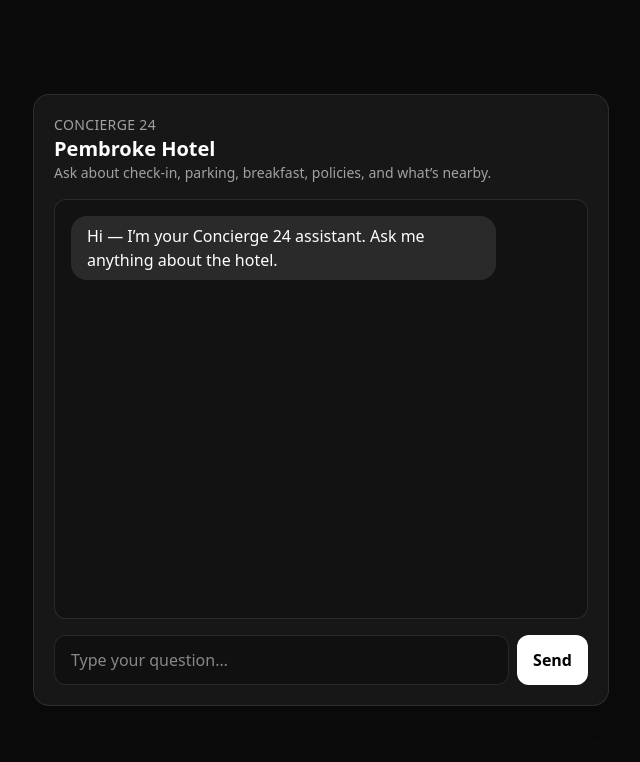
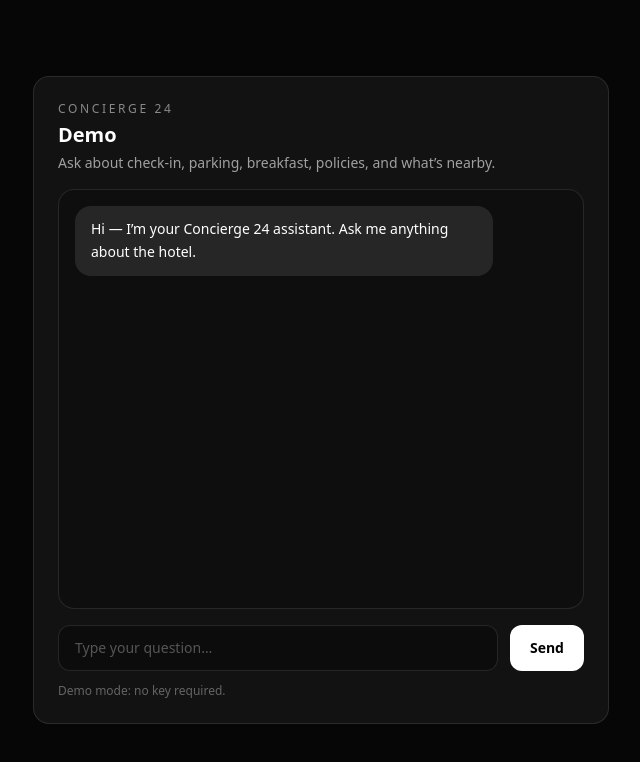
Before and after one commit to CookieMonster-88/24hour-concierge, a Next.js app: page /chat in a window 1280 px wide. Shown: the top 762 px of the page, without its empty margins (319-959 px from the left). Built offline with nearby package versions, Linux system fonts and the light colour scheme.

Commit message:
Fix chat line breaks (whitespace-pre-wrap)

```diff
--- a/app/ChatClient.tsx
+++ b/app/ChatClient.tsx
@@ -1,149 +1,134 @@
 "use client";
 
-import { useEffect, useMemo, useState } from "react";
+import React, { useEffect, useMemo, useRef, useState } from "react";
 import { useSearchParams } from "next/navigation";
 
-type ChatMsg = { role: "user" | "assistant"; content: string };
+type ChatMessage = {
+  role: "user" | "assistant";
+  content: string;
+};
 
-function getHotelFromParams(params: URLSearchParams) {
-  return params.get("hotel")?.toLowerCase() || "pembroke";
-}
-
-function getHotelKeyFromParams(params: URLSearchParams) {
-  return params.get("k") || "";
-}
-
-function prettyHotelName(hotel: string) {
-  if (hotel === "pembroke") return "Pembroke Hotel";
-  return hotel.replace(/-/g, " ").replace(/\b\w/g, (c) => c.toUpperCase());
+function getHotelFromParams(params: URLSearchParams | null) {
+  const raw = params?.get("hotel")?.trim();
+  return raw && raw.length > 0 ? raw : "demo";
 }
 
 export default function ChatClient() {
-  const params = useSearchParams();
+  const searchParams = useSearchParams();
+  const hotel = useMemo(() => getHotelFromParams(searchParams), [searchParams]);
 
-  const hotel = useMemo(() => getHotelFromParams(params), [params]);
-  const hotelKey = useMemo(() => getHotelKeyFromParams(params), [params]);
-
-  const [messages, setMessages] = useState<ChatMsg[]>([
+  const [messages, setMessages] = useState<ChatMessage[]>([
     {
       role: "assistant",
-      content:
-        "Hi — I’m your Concierge 24 assistant. Ask me anything about the hotel.",
+      content: "Hi — I’m your Concierge 24 assistant. Ask me anything about the hotel.",
     },
   ]);
+
   const [input, setInput] = useState("");
-  const [loading, setLoading] = useState(false);
-  const [error, setError] = useState<string | null>(null);
+  const [isSending, setIsSending] = useState(false);
+  const scrollRef = useRef<HTMLDivElement | null>(null);
 
   useEffect(() => {
-    setError(null);
-    setMessages([
-      {
-        role: "assistant",
-        content:
-          "Hi — I’m your Concierge 24 assistant. Ask me anything about the hotel.",
-      },
-    ]);
-    setInput("");
-  }, [hotel]);
+    scrollRef.current?.scrollIntoView({ behavior: "smooth" });
+  }, [messages.length]);
 
-  async function send() {
-    const text = input.trim();
-    if (!text || loading) return;
+  async function sendMessage() {
+    const trimmed = input.trim();
+    if (!trimmed || isSending) return;
 
-    setError(null);
-    setLoading(true);
+    const nextMessages: ChatMessage[] = [
+      ...messages,
+      { role: "user", content: trimmed },
+    ];
 
-    const nextMessages: ChatMsg[] = [
-      ...messages,
-      { role: "user", content: text },
-    ];
     setMessages(nextMessages);
     setInput("");
+    setIsSending(true);
 
     try {
-      const res = await fetch(`/api/chat?hotel=${encodeURIComponent(hotel)}`, {
+      const res = await fetch("/api/chat", {
         method: "POST",
-        headers: {
-          "Content-Type": "application/json",
-          "x-hotel-key": hotelKey,
-        },
-        body: JSON.stringify({ messages: nextMessages }),
+        headers: { "content-type": "application/json" },
+        body: JSON.stringify({
+          hotelId: hotel,
+          messages: nextMessages,
+        }),
       });
 
-      const data = await res.json();
-
-      if (!res.ok) {
-        setError(data?.error || "Request failed.");
-        setLoading(false);
-        return;
-      }
+      const data = await res.json().catch(() => ({}));
+      const assistantText =
+        data?.content || data?.text || data?.message || "Something went wrong.";
 
       setMessages((prev) => [
         ...prev,
-        { role: "assistant", content: data.reply },
+        { role: "assistant", content: assistantText },
       ]);
-    } catch (e: any) {
-      setError(e?.message || "Network error.");
+    } catch {
+      setMessages((prev) => [
+        ...prev,
+        { role: "assistant", content: "Network error. Please try again." },
+      ]);
     } finally {
-      setLoading(false);
+      setIsSending(false);
     }
   }
 
   return (
-    <main className="min-h-screen flex items-center justify-center p-6">
-      <div className="w-full max-w-xl rounded-2xl border border-white/10 bg-white/5 shadow-xl backdrop-blur p-5">
+    <div className="min-h-screen bg-[#060607] text-white">
+      <div className="mx-auto flex min-h-screen max-w-5xl items-center justify-center px-4 py-10">
+        <div className="w-full max-w-xl rounded-2xl border border-white/10 bg-white/5 p-6">
           <div className="mb-4">
-          <div className="text-sm uppercase tracking-wide text-white/60">
-            Concierge 24
-          </div>
-          <div className="text-xl font-semibold">{prettyHotelName(hotel)}</div>
-          <div className="text-sm text-white/60">
+            <div className="text-xs tracking-[0.22em] text-white/50">CONCIERGE 24</div>
+            <div className="mt-1 text-xl font-semibold">Demo</div>
+            <div className="mt-1 text-sm text-white/60">
               Ask about check-in, parking, breakfast, policies, and what’s nearby.
             </div>
           </div>
 
-        <div className="h-[420px] overflow-y-auto rounded-xl border border-white/10 bg-black/20 p-4 space-y-3">
-          {messages.map((m, i) => (
+          <div className="h-[420px] overflow-y-auto rounded-2xl border border-white/10 bg-black/20 p-4">
+            {messages.map((m, idx) => (
               <div
-              key={i}
-              className={m.role === "user" ? "flex justify-end" : "flex justify-start"}
+                key={idx}
+                className={`mb-3 flex ${m.role === "user" ? "justify-end" : "justify-start"}`}
               >
                 <div
-                className={
+                  className={`max-w-[85%] rounded-2xl px-4 py-3 text-sm leading-relaxed ${
                     m.role === "user"
-                    ? "max-w-[85%] rounded-2xl bg-white text-black px-4 py-2"
-                    : "max-w-[85%] rounded-2xl bg-white/10 text-white px-4 py-2"
-                }
+                      ? "bg-white text-black"
+                      : "bg-white/10 text-white whitespace-pre-wrap"
+                  }`}
                 >
                   {m.content}
                 </div>
               </div>
             ))}
-          {loading && <div className="text-sm text-white/60">Thinking…</div>}
+            <div ref={scrollRef} />
           </div>
 
-        {error && <div className="mt-3 text-sm text-red-300">{error}</div>}
-
-        <div className="mt-4 flex gap-2">
+          <div className="mt-4 flex gap-3">
             <input
               value={input}
               onChange={(e) => setInput(e.target.value)}
               onKeyDown={(e) => {
-              if (e.key === "Enter") send();
+                if (e.key === "Enter") sendMessage();
               }}
               placeholder="Type your question…"
-            className="flex-1 rounded-xl border border-white/10 bg-black/30 px-4 py-3 outline-none"
+              className="flex-1 rounded-xl border border-white/10 bg-black/30 px-4 py-3 text-sm outline-none placeholder:text-white/30"
             />
             <button
-            onClick={send}
-            disabled={loading}
-            className="rounded-xl bg-white text-black px-4 py-3 font-semibold disabled:opacity-50"
+              onClick={sendMessage}
+              disabled={isSending}
+              className="rounded-xl bg-white px-5 py-3 text-sm font-semibold text-black disabled:opacity-60"
             >
-            Send
+              {isSending ? "Sending…" : "Send"}
             </button>
           </div>
+
+          <div className="mt-3 text-xs text-white/35">
+            Demo mode: no key required.
           </div>
-    </main>
+        </div>
+      </div>
+    </div>
   );
 }
```
Lines whose indentation alone changed are shown as unchanged.
